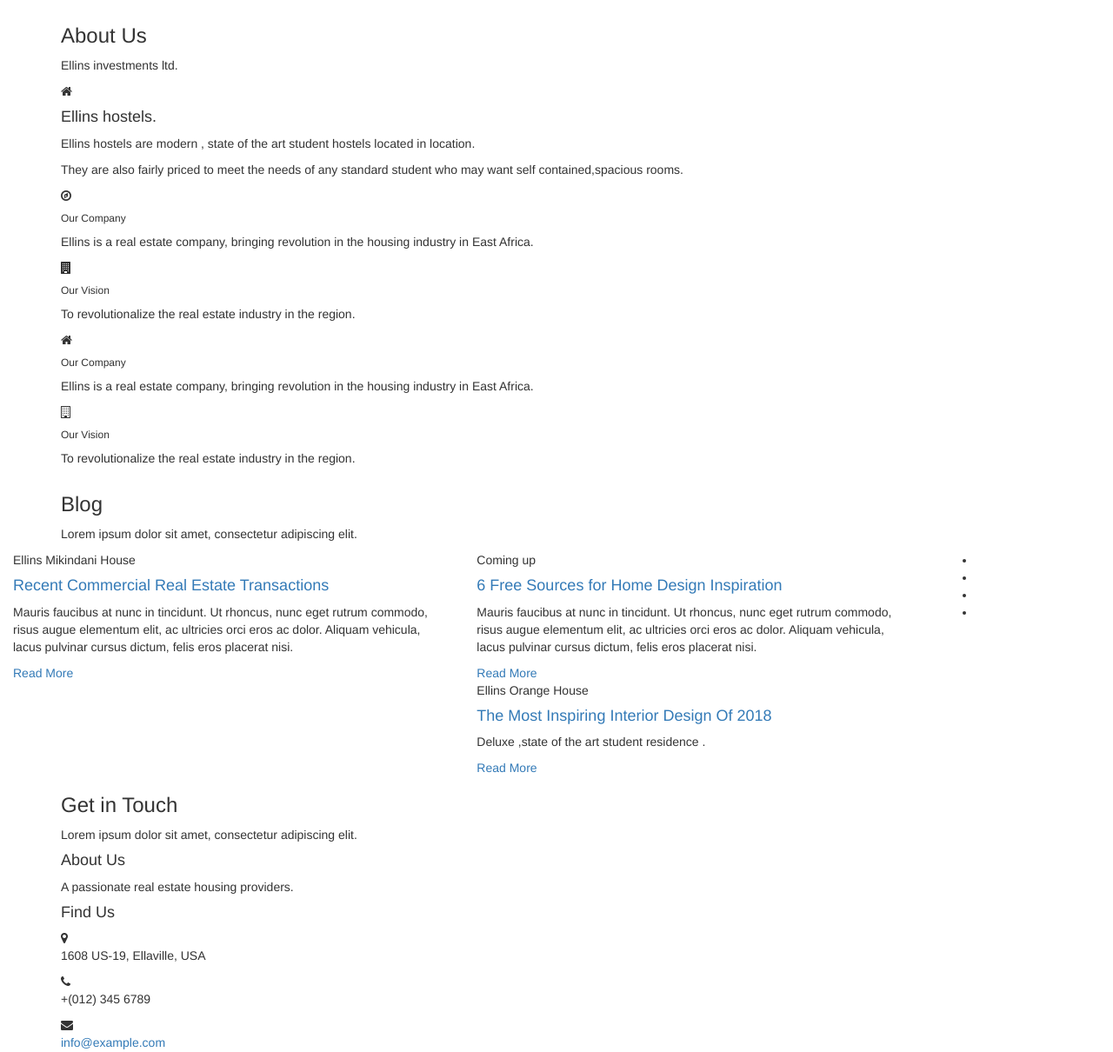
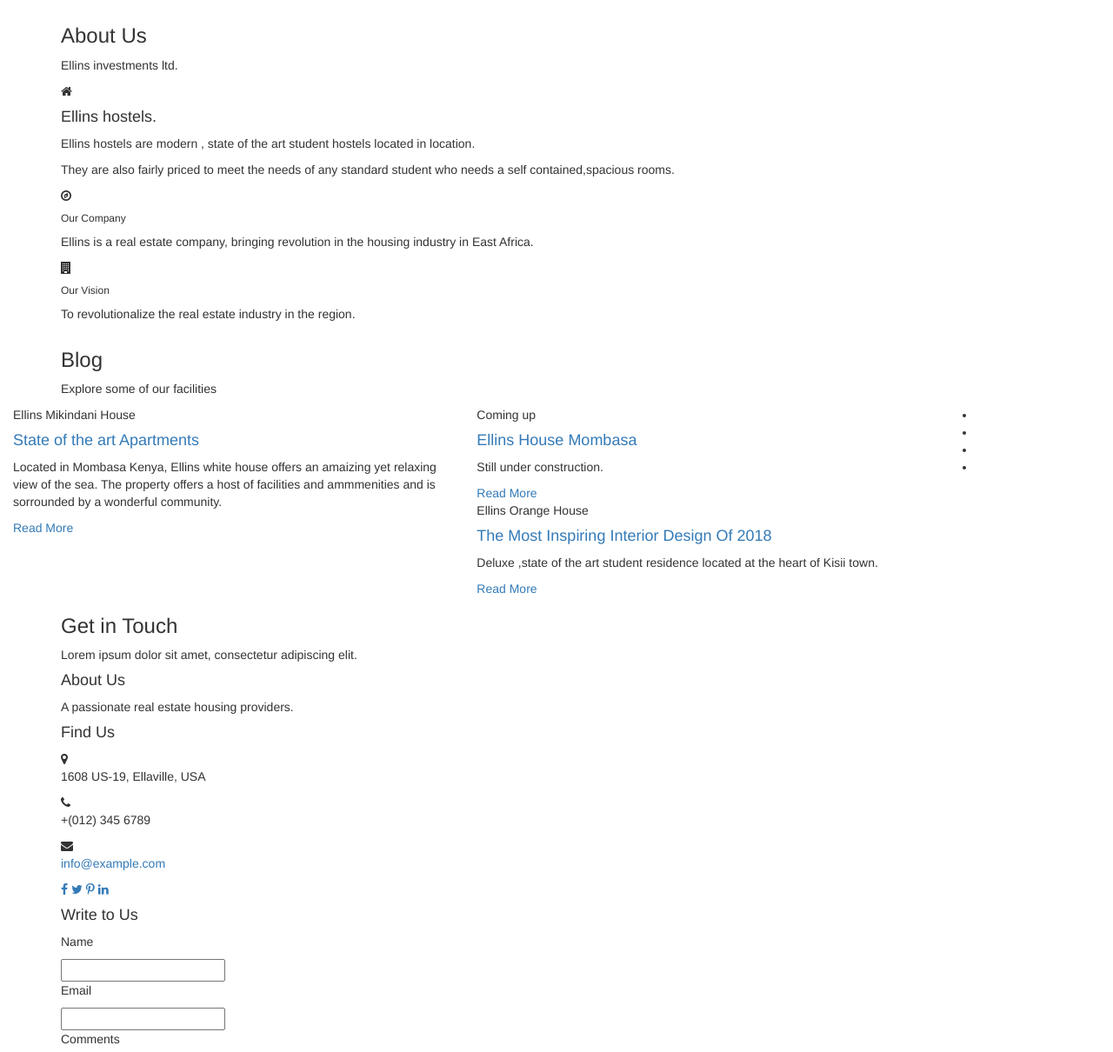
Before and after one commit to juniorkfelix/davken, a Django app: page / in a window 1280 px wide. Shown: the part 230-1440 px from the top of the page at 87% size. Run offline with Django 3.2, Linux system fonts and the light colour scheme; some libraries are stand-ins or nearby versions.

Commit message:
added and updated webite informatiion

```diff
--- a/siteapp/models.py
+++ b/siteapp/models.py
@@ -2,5 +2,5 @@
 from __future__ import unicode_literals
 
 from django.db import models
-
+from django.contrib.auth.models import User
 # Create your models here.
--- a/siteapp/urls.py
+++ b/siteapp/urls.py
@@ -7,6 +7,6 @@
 	url(r'^about$', views.about, name="about"),
 	url(r'^categories$', views.categories, name="categories"),
 	url(r'^contact$', views.contact, name="contact"),
-	url(r'^form$', views.get_name, name="form"),
+
 
 ]
--- a/siteapp/views.py
+++ b/siteapp/views.py
@@ -3,11 +3,14 @@
 
 from django.shortcuts import render
 from django.views.generic import TemplateView
-from . forms import NameForm
+from . forms import LoginForm
+from django.http import HttpResponse
+
 
 # Create your views here.
 def index(request):
-	return render(request, 'index.html')
+
+	return render(request, 'index.html' )
 
 def about(request):
 	return render(request, 'about.html')
@@ -17,15 +20,3 @@
 
 def contact(request):
 	return render(request, 'contact.html')
-
-def get_name(request):
-	if request.method == 'POST':
-
-		form = NameForm(request.POST)
-		if form.is_valid():
-			return HttpResponseRedirect('/thanks/')
-
-	else:
-		form = NameForm()
-
-	return render(request, 'form.html', {'form':form})
--- a/templates/about.html
+++ b/templates/about.html
@@ -9,7 +9,7 @@
 
 <head>
 	{%load staticfiles%}
-	<title>Eileen Investments</title>
+	<title>Ellins Investments</title>
 	<!-- Meta-tags -->
 	<meta name="viewport" content="width=device-width, initial-scale=1">
 	<meta http-equiv="Content-Type" content="text/html; charset=utf-8" />
--- a/templates/index.html
+++ b/templates/index.html
@@ -170,7 +170,7 @@
 					<h4 class="sub-hdng">Ellins hostels.</h4>
 					<div class="clearfix"></div>
 					<p class="para-w3-agileits">Ellins hostels are modern , state of the art student hostels located in location. </p>
-					<p class="para-w3-agileits">They are also fairly priced to meet the needs of any standard student who may want self contained,spacious rooms.</p>
+					<p class="para-w3-agileits">They are also fairly priced to meet the needs of any standard student who needs a self contained,spacious rooms.</p>
 				</div>
 				<div class="about-right-agileinfo">
 					<div class="about-top">
@@ -186,7 +186,7 @@
 							<div class="clearfix"></div>
 							<p class="para-w3-agileits">To revolutionalize the real estate industry in the region.</p>
 						</div>
-					</div>
+					</div><!--
 					<div class="about-bottom">
 						<div class="about-inner a3">
 							<span class="fa fa-home" aria-hidden="true"></span>
@@ -200,7 +200,7 @@
 							<div class="clearfix"></div>
 							<p class="para-w3-agileits">To revolutionalize the real estate industry in the region.</p>
 						</div>
-					</div>
+					</div>-->
 				</div>
 			</div>
 		</div>
@@ -210,14 +210,13 @@
 	<div class="blog">
 		<div class="container">
 			<h3 class="tittle">Blog</h3>
-			<p class="heading-btm-w3ls">Lorem ipsum dolor sit amet, consectetur adipiscing elit.</p>
+			<p class="heading-btm-w3ls">Explore some of our facilities</p>
 		</div>
 		<div class="col-md-5 blog-left-w3-agile">
 			<div class="blog-inner">
 				<span>Ellins Mikindani House</span>
-				<h4 class="sub-hdng"><a href="#" data-toggle="modal" data-target="#myModal1">Recent Commercial Real Estate Transactions</a></h4>
-				<p class="para-w3-agileits">Mauris faucibus at nunc in tincidunt. Ut rhoncus, nunc eget rutrum commodo, risus augue elementum elit, ac ultricies
-					orci eros ac dolor. Aliquam vehicula, lacus pulvinar cursus dictum, felis eros placerat nisi.</p>
+				<h4 class="sub-hdng"><a href="#" data-toggle="modal" data-target="#myModal1">State of the art Apartments</a></h4>
+				<p class="para-w3-agileits">Located in Mombasa Kenya, Ellins white house offers an amaizing yet relaxing view of the sea. The property offers a host of facilities and ammmenities and is sorrounded by a wonderful community.</p>
 				<div class="readmore-w3"><a class="readmore" href="#" data-toggle="modal" data-target="#myModal1">Read More</a></div>
 				<div class="clearfix"> </div>
 			</div>
@@ -228,16 +227,15 @@
 		<div class="col-md-5 blog-right-w3-agile">
 			<div class="blog-inner dark">
 				<span>Coming up</span>
-				<h4 class="sub-hdng"><a href="#" data-toggle="modal" data-target="#myModal2">6 Free Sources for Home Design Inspiration</a></h4>
-				<p class="para-w3-agileits">Mauris faucibus at nunc in tincidunt. Ut rhoncus, nunc eget rutrum commodo, risus augue elementum elit, ac ultricies
-					orci eros ac dolor. Aliquam vehicula, lacus pulvinar cursus dictum, felis eros placerat nisi.</p>
+				<h4 class="sub-hdng"><a href="#" data-toggle="modal" data-target="#myModal2">Ellins House Mombasa</a></h4>
+				<p class="para-w3-agileits">Still under construction.</p>
 				<div class="readmore-w3"><a class="readmore" href="#" data-toggle="modal" data-target="#myModal2">Read More</a></div>
 				<div class="clearfix"> </div>
 			</div>
 			<div class="blog-inner green">
 				<span>Ellins Orange House</span>
 				<h4 class="sub-hdng"><a href="#" data-toggle="modal" data-target="#myModal1">The Most Inspiring Interior Design Of 2018</a></h4>
-				<p class="para-w3-agileits">Deluxe ,state of the art student residence .</p>
+				<p class="para-w3-agileits">Deluxe ,state of the art student residence located at the heart of Kisii  town.</p>
 				<div class="readmore-w3"><a class="readmore" href="#" data-toggle="modal" data-target="#myModal1">Read More</a></div>
 				<div class="clearfix"> </div>
 			</div>
```
Also changed, not shown: siteapp/forms.py (+11 -2 lines), db.sqlite3, 4 other files.
